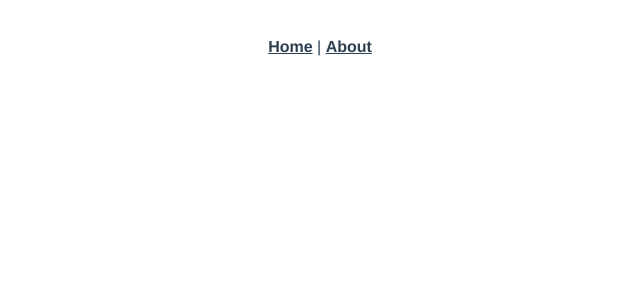
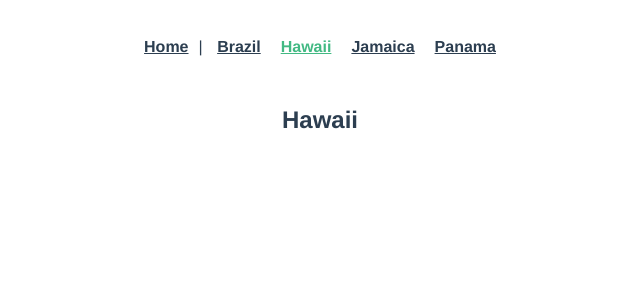
Before and after one commit to appletreeisyellow/vue-tutorials, a Vue app in the folder vue-travel-app/: page /#/hawaii in a window 1280 px wide. Shown: the top 300 px of the page, without its empty margins (320-960 px from the left). Built offline with nearby package versions, Linux system fonts and the light colour scheme.

Commit message:
add initial destinations

```diff
--- a/vue-travel-app/src/App.vue
+++ b/vue-travel-app/src/App.vue
@@ -1,8 +1,11 @@
 <template>
   <div id="app">
     <div id="nav">
-      <router-link to="/">Home</router-link> |
-      <router-link to="/about">About</router-link>
+      <router-link to="/">Home</router-link>|
+      <router-link to="/brazil">Brazil</router-link>
+      <router-link to="/hawaii">Hawaii</router-link>
+      <router-link to="/jamaica">Jamaica</router-link>
+      <router-link to="/panama">Panama</router-link>
     </div>
     <router-view />
   </div>
@@ -24,6 +27,7 @@
 #nav a {
   font-weight: bold;
   color: #2c3e50;
+  padding: 0 10px;
 }
 
 #nav a.router-link-exact-active {
--- a/vue-travel-app/src/router/index.js
+++ b/vue-travel-app/src/router/index.js
@@ -1,6 +1,10 @@
 import Vue from "vue";
 import VueRouter from "vue-router";
 import Home from "../views/Home.vue";
+import Brazil from "../views/Brazil.vue";
+import Hawaii from "../views/Hawaii.vue";
+import Jamaica from "../views/Jamaica.vue";
+import Panama from "../views/Panama.vue";
 
 Vue.use(VueRouter);
 
@@ -8,7 +12,7 @@ const routes = [
   {
     path: "/",
     name: "Home",
-    component: Home
+    component: Home,
   },
   {
     path: "/about",
@@ -17,12 +21,32 @@ const routes = [
     // this generates a separate chunk (about.[hash].js) for this route
     // which is lazy-loaded when the route is visited.
     component: () =>
-      import(/* webpackChunkName: "about" */ "../views/About.vue")
-  }
+      import(/* webpackChunkName: "about" */ "../views/About.vue"),
+  },
+  {
+    path: "/brazil",
+    name: "brazil",
+    component: Brazil,
+  },
+  {
+    path: "/hawaii",
+    name: "hawaii",
+    component: Hawaii,
+  },
+  {
+    path: "/jamaica",
+    name: "jamaica",
+    component: Jamaica,
+  },
+  {
+    path: "/panama",
+    name: "panama",
+    component: Panama,
+  },
 ];
 
 const router = new VueRouter({
-  routes
+  routes,
 });
 
 export default router;
--- /dev/null
+++ b/vue-travel-app/src/views/Brazil.vue
@@ -0,0 +1,11 @@
+<template>
+  <div>
+    <h2>Brazil</h2>
+  </div>
+</template>
+
+<script>
+export default {};
+</script>
+
+<style></style>
--- /dev/null
+++ b/vue-travel-app/src/views/Hawaii.vue
@@ -0,0 +1,11 @@
+<template>
+  <div>
+    <h2>Hawaii</h2>
+  </div>
+</template>
+
+<script>
+export default {};
+</script>
+
+<style></style>
--- /dev/null
+++ b/vue-travel-app/src/views/Jamaica.vue
@@ -0,0 +1,11 @@
+<template>
+  <div>
+    <h2>Jamaica</h2>
+  </div>
+</template>
+
+<script>
+export default {};
+</script>
+
+<style></style>
--- /dev/null
+++ b/vue-travel-app/src/views/Panama.vue
@@ -0,0 +1,11 @@
+<template>
+  <div>
+    <h2>Panama</h2>
+  </div>
+</template>
+
+<script>
+export default {};
+</script>
+
+<style></style>
```
